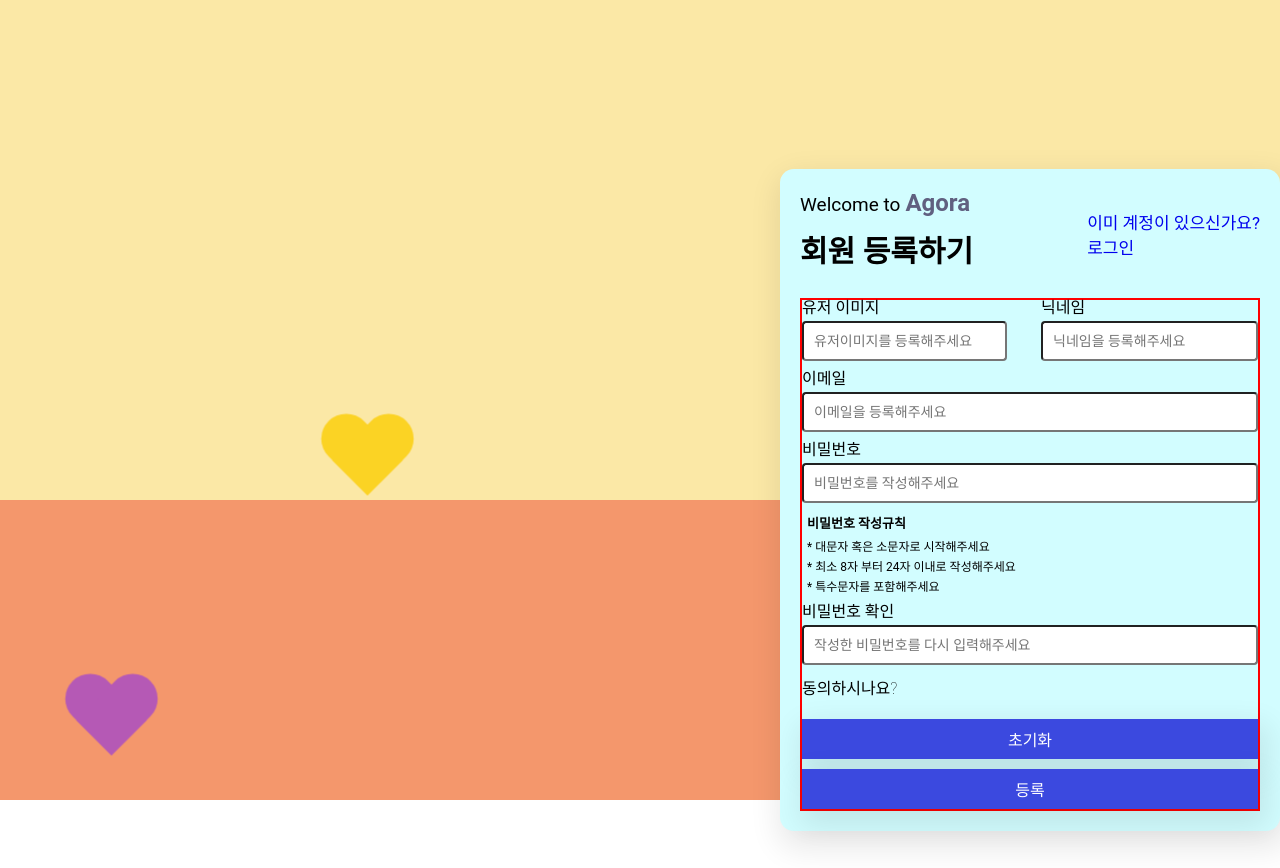
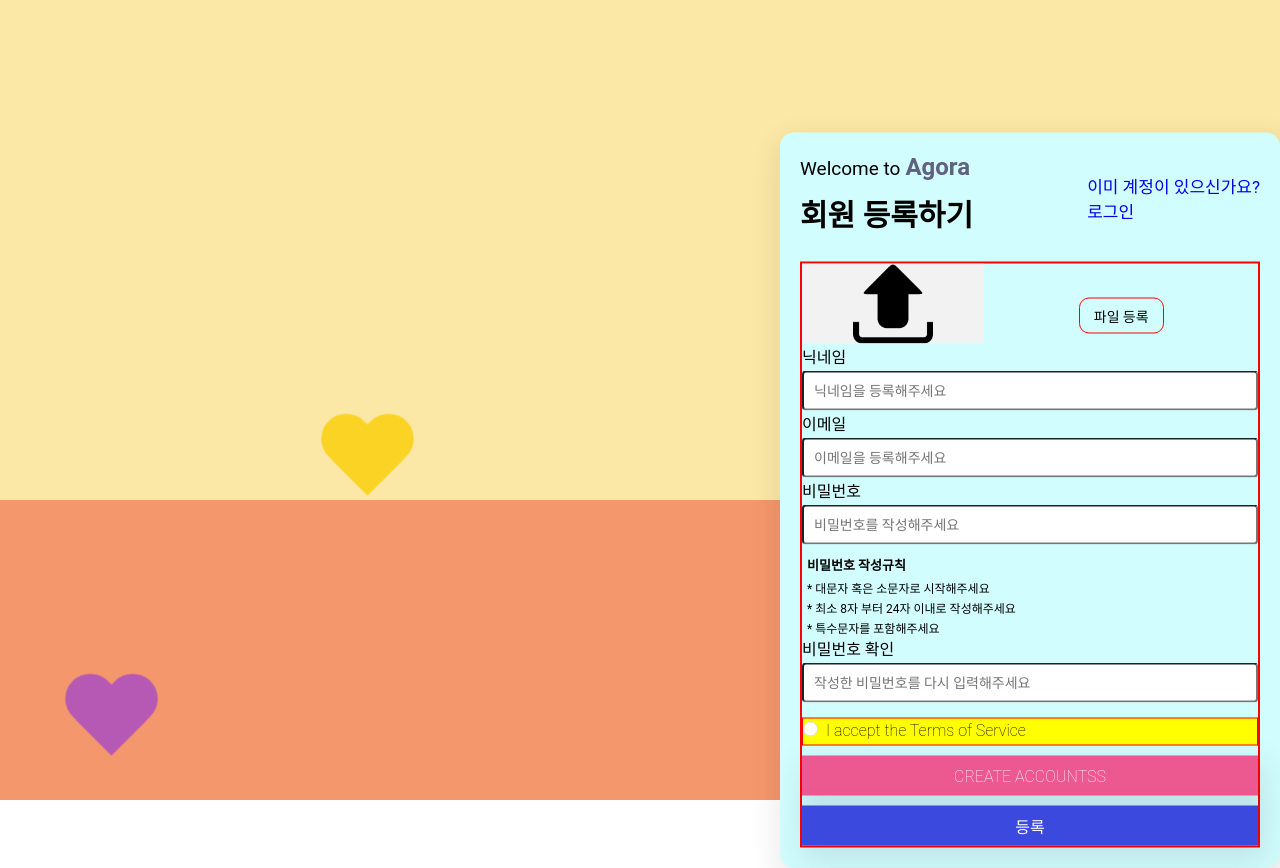
Before and after one commit to searchme86/Client-LOGIN-WITH-CUSTOM-REACT-HOOK-FORM-MODULES, a React (Create React App) app: page /register in a window 1280 px wide. Shown: the top 868 px of the page. Before the commit the page ends 831 px from the top, so only its background shows below. Built offline with nearby package versions, Linux system fonts and the light colour scheme.

Commit message:
⚡️ custom elements

```diff
--- a/src/Test/NewAppSignup.tsx
+++ b/src/Test/NewAppSignup.tsx
@@ -6,7 +6,7 @@ import {
   RadioBoxElm,
 } from '../components/CustomElements';
 import SingleImageUploader from '../components/CustomElements/InputFile/SingleImageUploader';
-import TestCustomCheckbox from '../components/CustomElements/CheckBox/TestCustomCheckbox';
+import CustomCheckbox from '../components/CustomElements/CheckBox/CustomCheckbox';
 import SubmitBtnElm from '../components/CustomElements/UtilElements/SubmitBtnElm';
 import ResetBtnElm from '../components/CustomElements/UtilElements/ResetBtnElm';
 import PreElm from '../components/CustomElements/UtilElements/PreElm';
@@ -59,8 +59,8 @@ function NewAppSignup() {
           name="pizzaChoice"
           options={['Chicken BBQ', 'Margarita', 'All-dressed']}
         />
-        <TestCustomCheckbox
-          name="accept"
+        <CustomCheckbox<FormSchemaType>
+          zodValidationKey="accept"
           text="I accept the Terms of Service"
         />
         <RadioBoxElm tiers={Tiers} />
--- /dev/null
+++ b/src/components/CustomElements/CheckBox/CustomCheckbox.tsx
@@ -0,0 +1,41 @@
+import React from 'react';
+import { useFormContext } from 'react-hook-form';
+
+import CheckBoxElmMessage from './CheckBoxElmMessage';
+import {
+  CheckboxLabel,
+  CheckboxInput,
+  CheckboxTitle,
+  CheckboxContainer,
+} from './CustomElm.style';
+
+function CustomCheckbox<Model extends Record<string, any>>({
+  zodValidationKey,
+  text,
+}: {
+  zodValidationKey: keyof Model;
+  text: string;
+}) {
+  const {
+    register,
+    formState: { isSubmitting },
+  } = useFormContext();
+
+  return (
+    <CheckboxContainer>
+      <CheckboxInput
+        type="checkbox"
+        id={zodValidationKey.toString()}
+        {...register(zodValidationKey.toString())}
+        disabled={isSubmitting}
+      />
+      <CheckboxLabel htmlFor={zodValidationKey.toString()}>
+        <CheckboxTitle>{text}</CheckboxTitle>
+      </CheckboxLabel>
+
+      <CheckBoxElmMessage />
+    </CheckboxContainer>
+  );
+}
+
+export default CustomCheckbox;
--- a/src/components/CustomElements/Input/InputElm.tsx
+++ b/src/components/CustomElements/Input/InputElm.tsx
@@ -2,6 +2,7 @@ import React, { HTMLInputTypeAttribute } from 'react';
 import { useFormContext } from 'react-hook-form';
 
 import {
+  InputContainer,
   InputWrapper,
   Input,
   InputLabel,
@@ -43,15 +44,17 @@ function InputElm<Model extends Record<string, any>>({
 
   return (
     <>
+      <InputContainer>
         <InputLabel
           htmlFor={inputID}
+          display="block"
           fontWeight={labelWeight}
           fontSize={labelSize}
           margin={labelMargin}
         >
           {LabelTxt}
         </InputLabel>
-      <InputWrapper width={inputWidth} height={inputHeight}>
+        <InputWrapper width={inputWidth}>
           <Input
             type={inputType}
             id={inputID}
@@ -59,10 +62,12 @@ function InputElm<Model extends Record<string, any>>({
             autoComplete={autoComplete}
             placeholder={placeholder}
             padding={inputPadding}
+            height={inputHeight}
             disabled={isSubmitting}
           />
           <TFormErrorMessage name={zodValidationKey.toString()} />
         </InputWrapper>
+      </InputContainer>
     </>
   );
 }
--- a/src/components/CustomElements/InputFile/SingleImageUploader.tsx
+++ b/src/components/CustomElements/InputFile/SingleImageUploader.tsx
@@ -2,6 +2,22 @@ import React, { useState, useEffect } from 'react';
 import { useFormContext } from 'react-hook-form';
 
 import useImageCompression from '../../../hooks/useImageCompression';
+
+import {
+  ImageContainer,
+  ImageWrapper,
+  ImageElmn,
+  ImageClickBtn,
+  ImageTitle,
+  ImageErrorMessage,
+} from '../../../assets/styles/Image.style';
+
+import {
+  DisplayContainer,
+  DisplayItem,
+} from '../../../assets/styles/Display.style';
+
+import upload from '../../../assets/Images/upload.png';
 
 function SingleImageUploader<Model extends Record<string, any>>({
   zodValidationKey,
@@ -42,12 +58,15 @@ function SingleImageUploader<Model extends Record<string, any>>({
   }, [isImage]);
 
   return (
-    <div>
+    <ImageContainer>
+      <DisplayContainer display="flex">
+        <ImageWrapper width="40%" height="80px">
           {base64 ? (
-        <div className="">
-          <img src={base64} alt="upload" />
-        </div>
-      ) : null}
+            <ImageElmn src={base64} alt="upload" />
+          ) : (
+            <ImageElmn src={upload} alt="upload" />
+          )}
+        </ImageWrapper>
 
         <input
           type="file"
@@ -57,21 +76,30 @@ function SingleImageUploader<Model extends Record<string, any>>({
           style={{ display: 'none' }}
         />
 
-      <label htmlFor="fileupload" className="imageUploadBtn">
-        {btnTxt}
-      </label>
-
+        <DisplayItem
+          display="flex"
+          width="60%"
+          flexDirection="column"
+          textAlign="left"
+          padding="10px"
+          margin="auto 0 0 0"
+        >
+          <ImageClickBtn htmlFor="fileupload">{btnTxt}</ImageClickBtn>
           {watch(zodValidationKey.toString()) &&
           watch(zodValidationKey.toString())[0] ? (
-        <span>{watch(zodValidationKey.toString())[0]?.zodValidationKey}</span>
-      ) : (
-        <span>등록값이 없어서 watch가 안나옴</span>
-      )}
+            <ImageTitle>
+              {watch(zodValidationKey.toString())[0]?.name}
+            </ImageTitle>
+          ) : null}
+        </DisplayItem>
+      </DisplayContainer>
 
       {errors[zodValidationKey.toString()] ? (
-        <div>{errors[zodValidationKey.toString()]?.message?.toString()}</div>
+        <ImageErrorMessage>
+          {errors[zodValidationKey.toString()]?.message?.toString()}
+        </ImageErrorMessage>
       ) : null}
-    </div>
+    </ImageContainer>
   );
 }
 
--- a/src/pages/User/Register/Form/RegisterForm.tsx
+++ b/src/pages/User/Register/Form/RegisterForm.tsx
@@ -16,8 +16,12 @@ import {
 
 import FormElm from '../../../../components/CustomElements/Form/FormElm';
 import InputElm from '../../../../components/CustomElements/Input/InputElm';
+import SingleImageUploader from '../../../../components/CustomElements/InputFile/SingleImageUploader';
+import CustomCheckbox from '../../../../components/CustomElements/CheckBox/CustomCheckbox';
+import SubmitBtnElm from '../../../../components/CustomElements/UtilElements/SubmitBtnElm';
 
 import useRegisterFormAction from '../hooks/useRegisterFormAction';
+import PreElm from '../../../../components/CustomElements/UtilElements/PreElm';
 
 function RegisterForm() {
   const { onRegisterSubmit } = useRegisterFormAction();
@@ -27,26 +31,14 @@ function RegisterForm() {
       onSubmit={onRegisterSubmit}
       schema={RegisterFormSchema}
     >
-      <fieldset>
       <UlList>
-          <UlLi margin="0 0 10px 0">
-            <DisplayContainer display="flex" justifyContent="space-between">
-              <DisplayItem width="45%">
-                <InputElm<RegisterSchemaType>
+        <UlLi margin="0 0 6px 0">
+          <SingleImageUploader<RegisterSchemaType>
             zodValidationKey="userImage"
-                  LabelTxt="유저 이미지"
-                  labelWeight={500}
-                  labelSize="16px"
-                  labelMargin="0 0 5px 0"
-                  inputWidth="100%"
-                  inputHeight="40px"
-                  inputType="text"
-                  placeholder="유저이미지를 등록해주세요"
-                  inputID="userImage"
-                  inputPadding="0 10px 0 10px"
+            btnTxt="파일 등록"
           />
-              </DisplayItem>
-              <DisplayItem>
+        </UlLi>
+        <UlLi margin="0 0 6px 0">
           <InputElm<RegisterSchemaType>
             zodValidationKey="userNickName"
             LabelTxt="닉네임"
@@ -60,10 +52,8 @@ function RegisterForm() {
             inputID="userNickname"
             inputPadding="0 10px 0 10px"
           />
-              </DisplayItem>
-            </DisplayContainer>
         </UlLi>
-          <UlLi margin="0 0 10px 0">
+        <UlLi margin="0 0 6px 0">
           <InputElm<RegisterSchemaType>
             zodValidationKey="userEmail"
             LabelTxt="이메일"
@@ -78,7 +68,7 @@ function RegisterForm() {
             inputPadding="0 10px 0 10px"
           />
         </UlLi>
-          <UlLi margin="0 0 10px 0">
+        <UlLi margin="0 0 6px 0">
           <InputElm<RegisterSchemaType>
             zodValidationKey="userPassword"
             LabelTxt="비밀번호"
@@ -108,7 +98,7 @@ function RegisterForm() {
             </ul>
           </div>
         </UlLi>
-          <UlLi margin="0 0 10px 0">
+        <UlLi margin="0 0 15px 0">
           <InputElm<RegisterSchemaType>
             zodValidationKey="userConfirmPassword"
             LabelTxt="비밀번호 확인"
@@ -124,22 +114,21 @@ function RegisterForm() {
             inputPadding="0 10px 0 10px"
           />
         </UlLi>
-          <UlLi margin="0 0 10px 0">
-            <div className="agreementBox">
-              <input type="checkbox" id="agreement" />
-              <label htmlFor="agreement">
-                <span className="label-title">동의하시나요?</span>
-              </label>
+        <UlLi margin="0 0 6px 0">
+          <CustomCheckbox<RegisterSchemaType>
+            zodValidationKey="userAgreement"
+            text="I accept the Terms of Service"
+          />
+        </UlLi>
+        <UlLi>
+          <div className="button-container">
+            <SubmitBtnElm />
+            <button className="button-submit">등록</button>
           </div>
         </UlLi>
       </UlList>
-      </fieldset>
-      <fieldset>
-        <div className="button-container">
-          <button className="button-reset">초기화</button>
-          <button className="button-submit">등록</button>
-        </div>
-      </fieldset>
+
+      {/* <PreElm /> */}
     </FormElm>
   );
 }
--- a/src/pages/User/Register/RegisterUtils/RegisterSchema.ts
+++ b/src/pages/User/Register/RegisterUtils/RegisterSchema.ts
@@ -35,11 +35,13 @@ export const RegisterFormSchema = z
     // 유저 이메일
     userEmail: z
       .string()
+      .trim()
       .email({ message: '올바른 형식의 이메일을 입력해주세요' }),
 
     // 유저 비밀번호
     userPassword: z
       .string()
+      .trim()
       .min(6, { message: '문자는 적어도 6자를 충족해야 합니다.' })
       .regex(
         new RegExp('^(?=.*[a-z])(?=.*[A-Z])(?=.*[0-9])(?=.*[!@#$%]).{6,24}$'),
@@ -49,7 +51,19 @@ export const RegisterFormSchema = z
       ),
 
     // 유저 비밀번호 확인
-    userConfirmPassword: z.string().email(),
+    userConfirmPassword: z
+      .string()
+      .trim()
+      .min(6, { message: '문자는 적어도 6자를 충족해야 합니다.' })
+      .regex(
+        new RegExp('^(?=.*[a-z])(?=.*[A-Z])(?=.*[0-9])(?=.*[!@#$%]).{6,24}$'),
+        {
+          message: '대문자와 소문자, 그리고 숫자와 특수문자를 포함해주세요..',
+        }
+      ),
+
+    //유저 정보 동의사항
+    userAgreement: z.literal(false),
   })
   .refine((data) => data.userPassword === data.userConfirmPassword, {
     message: '입력한 비밀번호와 일치하지 않습니다.',
```
Lines whose indentation alone changed are shown as unchanged.
